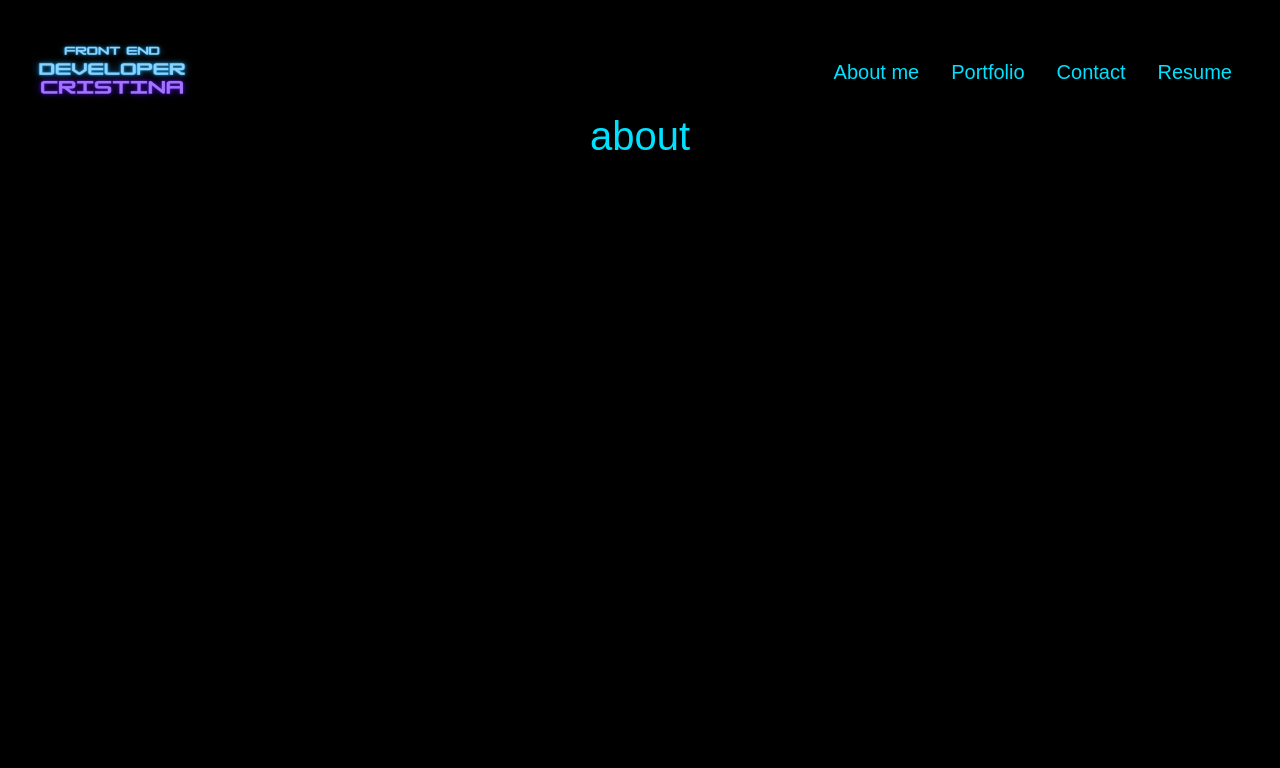
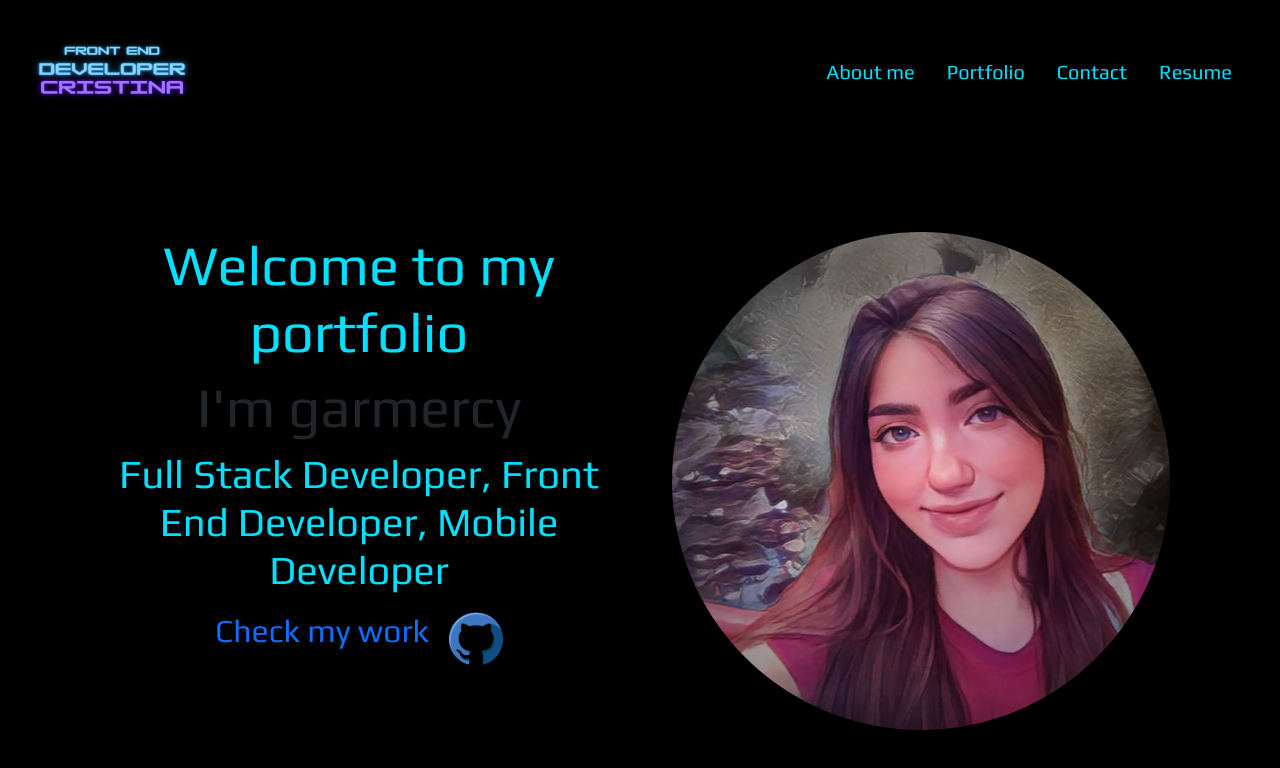
Before and after one commit to garmercy/React-Portfolio, a React (Vite) app: page / in a window 1280 px wide. Shown: the top 768 px of the page. Built offline with nearby package versions, Linux system fonts and the light colour scheme.

Commit message:
about me section done

```diff
--- a/index.html
+++ b/index.html
@@ -4,10 +4,19 @@
     <meta charset="UTF-8" />
     <link rel="icon" type="image/svg+xml" href="/vite.svg" />
     <meta name="viewport" content="width=device-width, initial-scale=1.0" />
-    <title>React Router</title>
+    <link rel="icon" type="image/svg+xml" href="./src/App.css" />
+    <link rel="preconnect" href="https://fonts.googleapis.com">
+    <link rel="preconnect" href="https://fonts.gstatic.com" crossorigin>
+    <link href="https://fonts.googleapis.com/css2?family=Play:wght@400;700&display=swap" rel="stylesheet">
+    <link href="/your-path-to-uicons/css/uicons-[your-style].css" rel="stylesheet"> <!--load all styles -->
+    <title>Cristina Garcia</title>
   </head>
   <body>
     <div id="root"></div>
     <script type="module" src="/src/main.jsx"></script>
+    <!-- Bootstrap JS and dependencies -->
+    <script src="https://code.jquery.com/jquery-3.5.1.slim.min.js"></script>
+    <script src="https://cdn.jsdelivr.net/npm/@popperjs/core@2.9.2/dist/umd/popper.min.js"></script>
+    <script src="https://stackpath.bootstrapcdn.com/bootstrap/4.5.2/js/bootstrap.min.js"></script>
   </body>
 </html>
--- a/src/App.css
+++ b/src/App.css
@@ -62,3 +62,23 @@
   border-radius: 5px;
   margin: 0px;
 }
+/* --------------ABOUT ME STYLE-------------- */
+#h1AboutMe{
+  text-align: left;
+  color: #d864ffaa;
+}
+
+
+
+
+#icon{
+  width: 10%;
+  height: 15%;
+  margin-left: 20px;
+  margin-top: 10px;
+}
+
+#containerFrontAbout{
+  margin-top: 100px;
+  margin-bottom: 100px;
+}
--- a/src/pages/About.jsx
+++ b/src/pages/About.jsx
@@ -1,5 +1,21 @@
+import photo from '../assets/img/vineta.png';
+import icon from '../assets/img/github.png';
 export default function About() {
-    return (
-          <h1>about</h1>
+  return (
+    <div class="container" >
+      <div class="row" id='containerFrontAbout'>
+        <div class="col-lg-6" id='containerHomeText'>
+          <h1 class="display-4">Welcome to my portfolio </h1>
+          <h2 id="typed-text" class="display-4">I'm garmercy</h2>
+          <h1>Full Stack Developer, Front End Developer, Mobile Developer</h1>
+          <a href="https://github.com/garmercy"><h2 id='githubIcon'>Check my work
+            <img src={icon} alt="logo" id='icon'/></h2>
+          </a>
+        </div>
+        <div class="col-lg-6" id='containerHomeImg'>
+          <img src={photo} alt="logo" id='photo'/>
+        </div>
+      </div>
+    </div>
   );
 }
```
Also changed, not shown: src/assets/img/github.png (added), src/assets/img/vineta.png (added).
